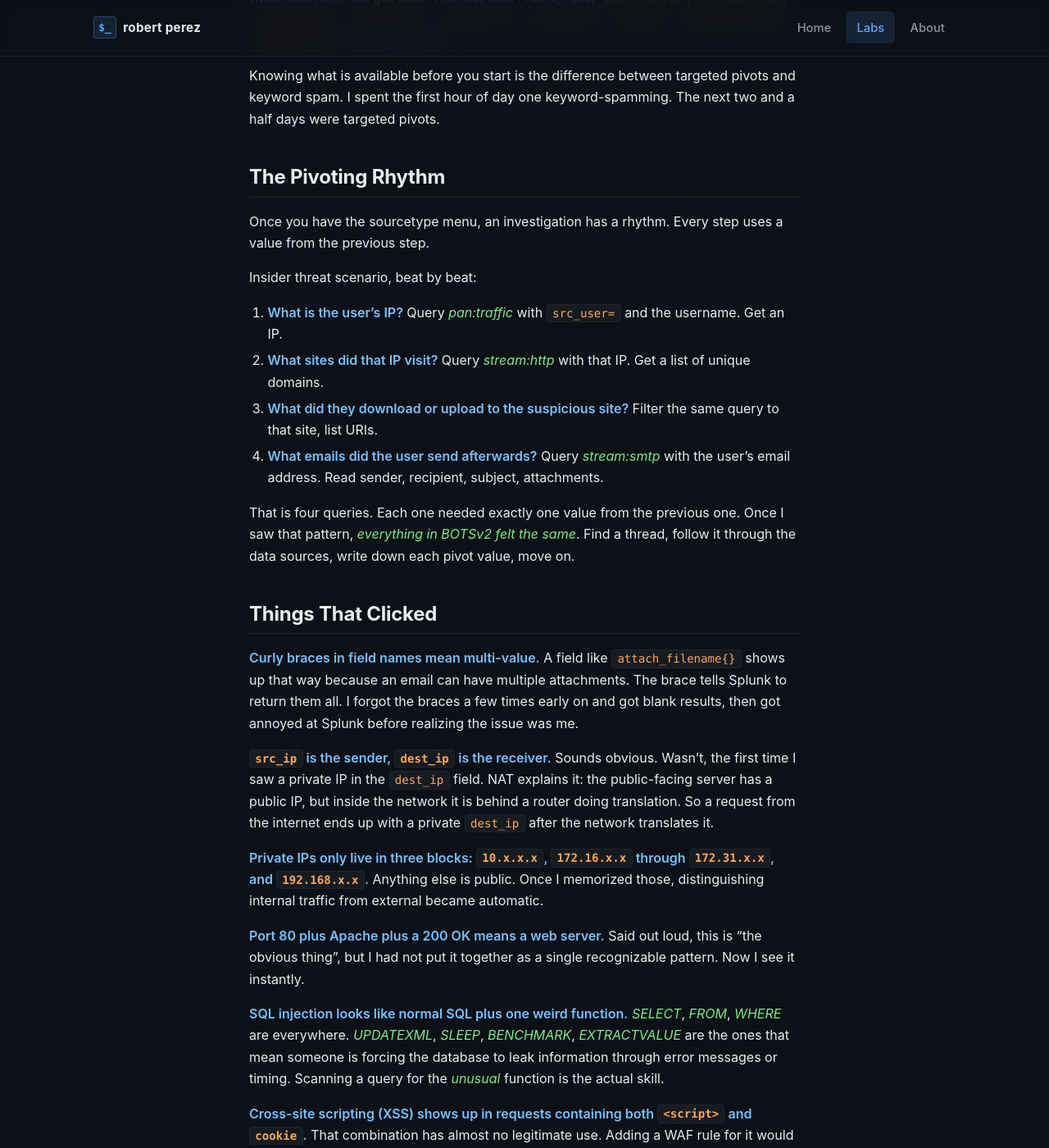
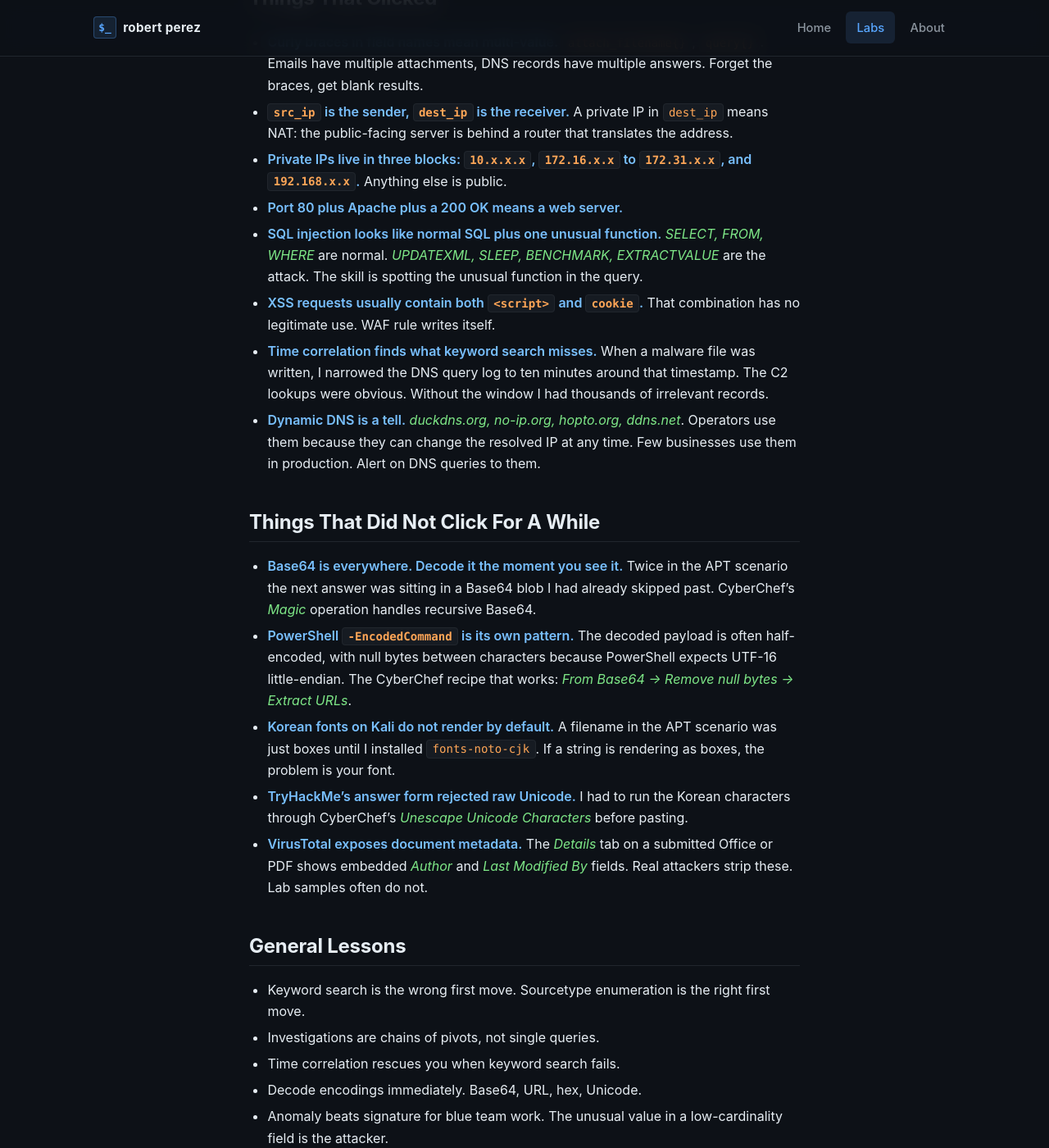
Before and after one commit to barrytd/barrytd.github.io, a Jekyll site: the page built from _labs/splunk-2.md, in a window 1280 px wide and 1400 px high, scrolled down 2043 px. Shown: the whole window at 82% size. Built offline with Jekyll 4.4.1, drawn with Linux system fonts in a browser that asks for light colours; some of the changed text lies outside the part shown.

Commit message:
strip fluff from splunk 2 post
cut every redundant restatement, every empty motivational phrase
(trust me / every single time / more than you expect / do it),
every meta-commentary about the post itself, every metaphor that
did not carry information, and the closing 'this clicked into
focus' framing. shortened bullets to one fact each. kept personal
voice but made it factual.

Co-Authored-By: Claude Opus 4.7 (1M context) <noreply@anthropic.com>

````diff
--- a/_labs/splunk-2.md
+++ b/_labs/splunk-2.md
@@ -4,27 +4,25 @@ date: 2026-05-12
 platform: TryHackMe
 difficulty: Hard
 category: blue-team
-summary: "Three days inside the BOTSv2 dataset on TryHackMe's Splunk 2 room. Four scenarios, one fake brewery, and a lot of Base64. Notes on what clicked, what didn't, and what I'd tell a beginner before they start."
+summary: "Three days inside the BOTSv2 dataset on TryHackMe's Splunk 2 room. Four scenarios, one fake brewery. Notes on what clicked and what didn't."
 ---
 
-## Why This Was The Hardest Lab I've Done
+## Why This Was Hard
 
-Three days. That's how long Splunk 2 on TryHackMe took me. It is the **longest single lab** I've finished and the one I learned the most from. The format is unusual: instead of one box with one entry point and one privesc, BOTSv2 is a giant dataset with **four independent investigations** stitched into a single room. You are Alice Bluebird, a SOC analyst at a fictional brewery called Frothly, and the dataset contains the full telemetry of everything that happened to the company in one bad week. Your job is to keep finding things.
+Splunk 2 took me three days. It is the longest single lab I have done.
 
-The four storylines:
+The format is not one box with one entry point. BOTSv2 is a dataset that holds the full telemetry from one bad week at a fictional brewery called Frothly. You play Alice Bluebird, the SOC analyst. There are four independent investigations:
 
-- **Insider threat.** An employee browsing the competitor's website and emailing them company documents.
-- **Web attacks.** A vulnerability scanner, a SQL injection, an XSS payload, and a fake account created with a misspelled name.
-- **Ransomware.** A Mac that got encrypted. A USB stick that delivered the malware to another Mac before that.
-- **APT.** A North Korean group called Taedonggang dropping spear phishing on the network, using HTTPS with self-signed certs, registry-stored C2 URLs, and a scheduled task with a Base64-encoded PowerShell payload.
+- **Insider threat.** An employee emailing company documents to a competitor.
+- **Web attacks.** A vulnerability scanner, SQL injection, XSS, and a fake forum account with a misspelled name.
+- **Ransomware.** A Mac that got encrypted, and a USB stick that delivered the malware to a different Mac earlier.
+- **APT.** A North Korean group (Taedonggang) using spear phishing, self-signed HTTPS, registry-stored C2 URLs, and a scheduled task running Base64-encoded PowerShell.
 
-Each one taught me a different piece of the SOC analyst job. I want to write down the parts that clicked because *those* are the lessons that transfer to the next investigation, not the answers I found.
+What follows is the lessons that transfer to the next investigation, not the answers.
 
-## What Splunk Actually Is
+## What Splunk Is
 
-Before this lab I had a vague idea of what SIEM meant. I came out with a concrete one.
-
-**Splunk** is a database that holds logs. Every line in every log file from every machine in the environment gets indexed into Splunk by **sourcetype** (the kind of log it is) and **index** (the bucket it lives in). Once it is in Splunk, you can search it with **SPL** (Search Processing Language), which works like Unix pipes. Each operator takes the output of the previous one.
+Splunk is a database that holds logs. Every record is indexed by **sourcetype** (the kind of log) and **index** (the bucket). You query it with **SPL** (Search Processing Language), which works like Unix pipes. Each operator takes the output of the previous one.
 
 ```spl
 index="botsv2" sourcetype="stream:http"
@@ -32,90 +30,65 @@ index="botsv2" sourcetype="stream:http"
 | sort -count
 ```
 
-Read it like a recipe:
+Reads as: look at HTTP records in the botsv2 index, group by source IP and count, sort biggest first. That one query finds the noisiest source IP. Which is how you find a vulnerability scanner.
 
-1. Look at every record in the botsv2 index that came from HTTP traffic.
-2. Group by source IP and count how many records each one has.
-3. Sort by count, biggest first.
-
-That single query, with the right index and sourcetype, finds the **noisiest source IP** talking to any given host. Which is exactly how you find a vulnerability scanner. Knowing that pattern alone catches an entire class of attacks.
-
-## The Single Most Useful First Query
-
-I will tell every beginner this:
+## The First Query I Run Now
 
 ```spl
 | metadata type=sourcetypes index=botsv2
 | sort -lastTime
 ```
 
-That is not a search. It is a *menu*. It returns every sourcetype in the index, sorted by when each one last got data. The first time I ran it, I saw `pan:traffic`, `stream:http`, `stream:smtp`, `stream:dns`, `stream:ftp`, `stream:tcp`, `osquery`, `XmlWinEventLog`, `WinRegistry`, and twenty more.
+This is not a search. It is a menu. It returns every sourcetype in the index. I saw `pan:traffic`, `stream:http`, `stream:smtp`, `stream:dns`, `stream:ftp`, `stream:tcp`, `osquery`, `XmlWinEventLog`, `WinRegistry`, and many more.
 
-Knowing what is available before you start is the difference between targeted pivots and keyword spam. I spent the first hour of day one keyword-spamming. The next two and a half days were targeted pivots.
+Without this menu I was keyword-spamming. With it I was running targeted pivots.
 
 ## The Pivoting Rhythm
 
-Once you have the sourcetype menu, an investigation has a rhythm. Every step uses a value from the previous step.
+Every step in an investigation uses a value from the previous step. Insider threat scenario:
 
-Insider threat scenario, beat by beat:
+1. Query *pan:traffic* with `src_user=` to get the user's IP.
+2. Query *stream:http* with that IP to get the sites visited.
+3. Filter to the suspicious site, list URIs.
+4. Query *stream:smtp* with the user's email to get sender, recipient, subject, attachments.
 
-1. **What is the user's IP?** Query *pan:traffic* with `src_user=` and the username. Get an IP.
-2. **What sites did that IP visit?** Query *stream:http* with that IP. Get a list of unique domains.
-3. **What did they download or upload to the suspicious site?** Filter the same query to that site, list URIs.
-4. **What emails did the user send afterwards?** Query *stream:smtp* with the user's email address. Read sender, recipient, subject, attachments.
-
-That is four queries. Each one needed exactly one value from the previous one. Once I saw that pattern, *everything in BOTSv2 felt the same*. Find a thread, follow it through the data sources, write down each pivot value, move on.
+Four queries. Each one needed one value from the previous one. Find a thread, follow it through the data sources, write down each pivot value, move on.
 
 ## Things That Clicked
 
-**Curly braces in field names mean multi-value.** A field like `attach_filename{}` shows up that way because an email can have multiple attachments. The brace tells Splunk to return them all. I forgot the braces a few times early on and got blank results, then got annoyed at Splunk before realizing the issue was me.
-
-**`src_ip` is the sender, `dest_ip` is the receiver.** Sounds obvious. Wasn't, the first time I saw a private IP in the `dest_ip` field. NAT explains it: the public-facing server has a public IP, but inside the network it is behind a router doing translation. So a request from the internet ends up with a private `dest_ip` after the network translates it.
-
-**Private IPs only live in three blocks: `10.x.x.x`, `172.16.x.x` through `172.31.x.x`, and `192.168.x.x`.** Anything else is public. Once I memorized those, distinguishing internal traffic from external became automatic.
-
-**Port 80 plus Apache plus a 200 OK means a web server.** Said out loud, this is "the obvious thing", but I had not put it together as a single recognizable pattern. Now I see it instantly.
-
-**SQL injection looks like normal SQL plus one weird function.** *SELECT*, *FROM*, *WHERE* are everywhere. *UPDATEXML*, *SLEEP*, *BENCHMARK*, *EXTRACTVALUE* are the ones that mean someone is forcing the database to leak information through error messages or timing. Scanning a query for the *unusual* function is the actual skill.
-
-**Cross-site scripting (XSS) shows up in requests containing both `<script>` and `cookie`.** That combination has almost no legitimate use. Adding a WAF rule for it would catch most amateur XSS overnight.
-
-**Time correlation is a real superpower.** When a malware file got written, I narrowed the DNS query log to a ten-minute window around that timestamp and the C2 lookups jumped out like they were highlighted. Without the narrow window I had thousands of irrelevant DNS records.
-
-**Dynamic DNS is a tell.** Malware uses providers like *duckdns.org*, *no-ip.org*, *hopto.org*, and *ddns.net* because the operator can change the resolved IP at any time without re-registering anything. Almost no business has a legitimate reason to use these in production. Alerting on DNS queries to them is a high-signal, low-cost detection.
+- **Curly braces in field names mean multi-value.** `attach_filename{}`, `query{}`. Emails have multiple attachments, DNS records have multiple answers. Forget the braces, get blank results.
+- **`src_ip` is the sender, `dest_ip` is the receiver.** A private IP in `dest_ip` means NAT: the public-facing server is behind a router that translates the address.
+- **Private IPs live in three blocks: `10.x.x.x`, `172.16.x.x` to `172.31.x.x`, and `192.168.x.x`.** Anything else is public.
+- **Port 80 plus Apache plus a 200 OK means a web server.**
+- **SQL injection looks like normal SQL plus one unusual function.** *SELECT, FROM, WHERE* are normal. *UPDATEXML, SLEEP, BENCHMARK, EXTRACTVALUE* are the attack. The skill is spotting the unusual function in the query.
+- **XSS requests usually contain both `<script>` and `cookie`.** That combination has no legitimate use. WAF rule writes itself.
+- **Time correlation finds what keyword search misses.** When a malware file was written, I narrowed the DNS query log to ten minutes around that timestamp. The C2 lookups were obvious. Without the window I had thousands of irrelevant records.
+- **Dynamic DNS is a tell.** *duckdns.org, no-ip.org, hopto.org, ddns.net*. Operators use them because they can change the resolved IP at any time. Few businesses use them in production. Alert on DNS queries to them.
 
 ## Things That Did Not Click For A While
 
-**Base64 is everywhere and I kept skipping past it.** Twice during the 400 series the *answer to the next question* was sitting in a Base64 blob I had already seen and not bothered to decode. The lesson is to **decode Base64 immediately, every time**, the moment it appears. CyberChef's Magic operation handles recursive Base64 (Base64 inside Base64) in seconds.
+- **Base64 is everywhere. Decode it the moment you see it.** Twice in the APT scenario the next answer was sitting in a Base64 blob I had already skipped past. CyberChef's *Magic* operation handles recursive Base64.
+- **PowerShell `-EncodedCommand` is its own pattern.** The decoded payload is often half-encoded, with null bytes between characters because PowerShell expects UTF-16 little-endian. The CyberChef recipe that works: *From Base64 → Remove null bytes → Extract URLs*.
+- **Korean fonts on Kali do not render by default.** A filename in the APT scenario was just boxes until I installed `fonts-noto-cjk`. If a string is rendering as boxes, the problem is your font.
+- **TryHackMe's answer form rejected raw Unicode.** I had to run the Korean characters through CyberChef's *Unescape Unicode Characters* before pasting.
+- **VirusTotal exposes document metadata.** The *Details* tab on a submitted Office or PDF shows embedded *Author* and *Last Modified By* fields. Real attackers strip these. Lab samples often do not.
 
-**Reading PowerShell EncodedCommand is its own skill.** `powershell -enc <long-string>` is a textbook obfuscation pattern. The decoded payload is usually itself partially encoded, often with null bytes between characters because PowerShell expects UTF-16 little-endian. CyberChef's *From Base64 → Remove null bytes → Extract URLs* recipe is the combination I now use without thinking.
+## General Lessons
 
-**Korean fonts on Kali don't render by default.** One artifact in the APT investigation was a Korean-language file, and the filename was just rendered as boxes in my terminal until I installed `fonts-noto-cjk`. The lesson generalizes: if a string looks like it should have characters but is rendering as boxes, the problem is your font, not your file.
-
-**TryHackMe's answer form rejects raw Unicode.** I copy-pasted the Korean characters as the answer and it kept saying I was wrong. The fix was *CyberChef → Unescape Unicode Characters* before pasting. That is a TryHackMe-specific gotcha, but I want it written down somewhere because I would have given up otherwise.
-
-**Document metadata can attribute attacks.** I had no idea this was a thing. The VirusTotal *Details* tab on an uploaded Office or PDF document shows the embedded *Author* and *Last Modified By* fields. Real attackers strip these. Lab documents and tutorial samples often don't, and the metadata tells you who built the file. This blew my mind for about an hour.
-
-## The General Lessons I'm Keeping
-
-- **Keyword search is the wrong first move.** Sourcetype enumeration is the right first move. Same idea on every new SIEM I ever touch.
-- **Every investigation is a series of pivots, not a single query.** Get one value, pivot to a new data source with it, get the next value, repeat.
-- **Time correlation rescues you when keyword search fails.** When you have a timestamp, narrow the window and look at everything in it.
-- **Decode encodings immediately, do not skip them.** Base64, URL encoding, hex, Unicode escape. CyberChef handles all of them.
-- **Anomaly is more useful than signature for blue team work.** Most attacker behavior shows up as the rare value in a field with low natural variety, not as a known-bad string.
-- **VirusTotal is part of the investigation, not separate from it.** Hash gives detection names, metadata gives author, relations give network infrastructure. All three are pivots.
+- Keyword search is the wrong first move. Sourcetype enumeration is the right first move.
+- Investigations are chains of pivots, not single queries.
+- Time correlation rescues you when keyword search fails.
+- Decode encodings immediately. Base64, URL, hex, Unicode.
+- Anomaly beats signature for blue team work. The unusual value in a low-cardinality field is the attacker.
+- VirusTotal is a pivot tool, not just a sandbox. Hash gives detection names, *Details* gives author, *Relations* gives infrastructure.
 
 ## What I'd Tell A Beginner
 
-If you're about to start Splunk 2 or any long BOTS-style room, here is what I wish someone had told me on day one:
+1. Block three days.
+2. Run the sourcetype metadata query first.
+3. Keep a scratch file with every pivot value (username, IP, hostname, email, hash, domain, filename) under per-scenario section headers.
+4. Install `fonts-noto-cjk` on Kali before you start.
+5. Keep a CyberChef tab open.
+6. Use the official BOTSv2 question list to guide your queries. Do not read other people's answer walkthroughs.
 
-1. **Block three days, not three hours.** This is not a one-evening room. Plan for it.
-2. **Start with the sourcetype menu, every single time.** Don't search until you have it.
-3. **Write down every pivot value as you find it.** I kept a scratch text file with username, IP, hostname, email, hash, domain, filename, all stacked under section headers per scenario. Look back at it constantly.
-4. **Install `fonts-noto-cjk` on Kali first.** Trust me.
-5. **Keep CyberChef open in a tab.** You will use it more than you expect.
-6. **Use the official BOTSv2 question list to guide your queries**, but don't read other people's answer walkthroughs. The walkthroughs are the answers without the methodology, and the methodology is the part that transfers.
-
-This was the hardest lab I've done. It was also the one where the SOC analyst job clicked into focus as a real, learnable skill rather than a vague idea. If you're considering doing it, do it.
-
-The technical walkthrough with the specific queries and screenshots lives in the [companion repo on GitHub](https://github.com/barrytd/security-lab-portfolio/tree/main/labs/2026-05-12-tryhackme-splunk-2). This post is the parts that generalize.
+The technical version with the specific queries and screenshots is in the [companion repo on GitHub](https://github.com/barrytd/security-lab-portfolio/tree/main/labs/2026-05-12-tryhackme-splunk-2).
````
